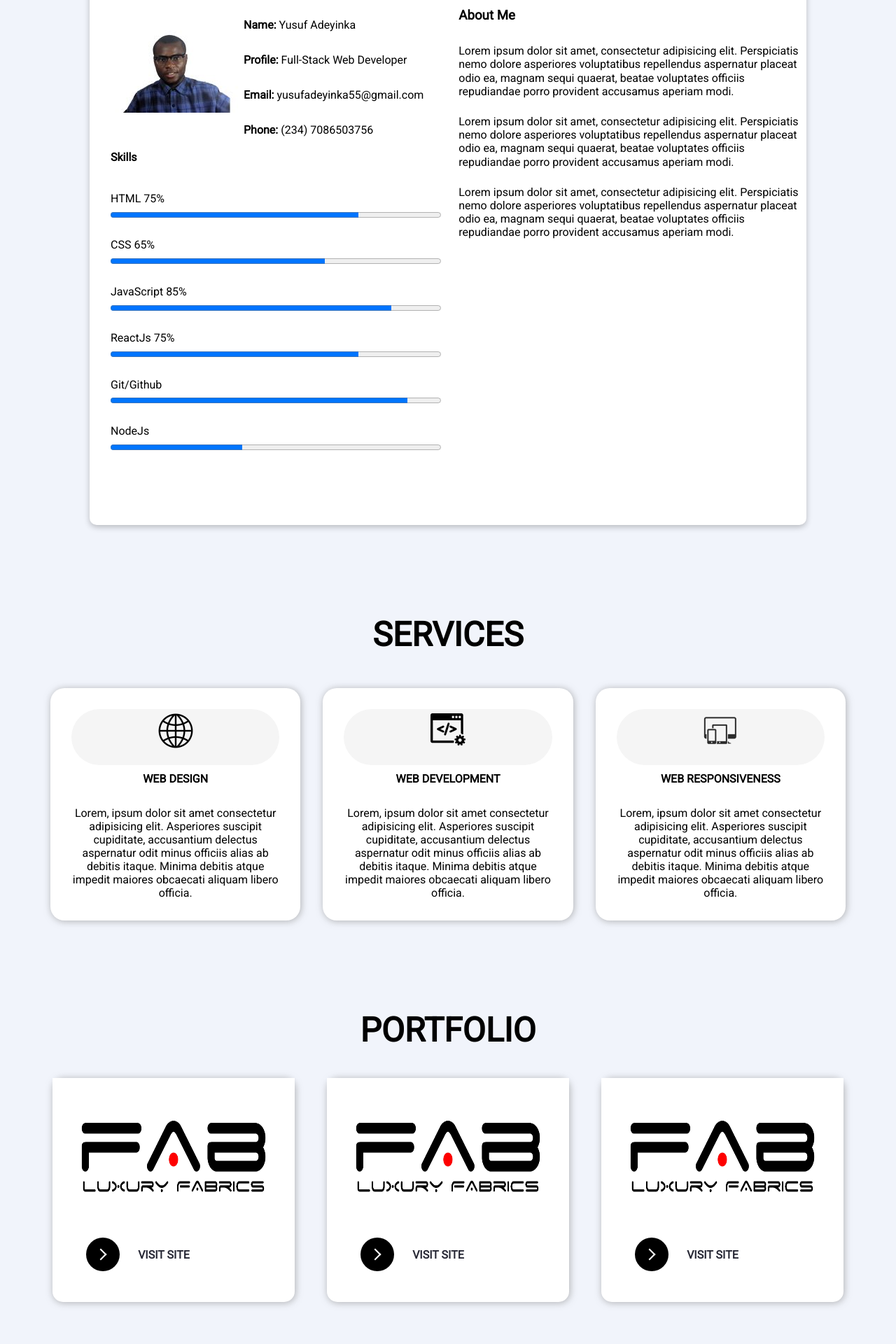
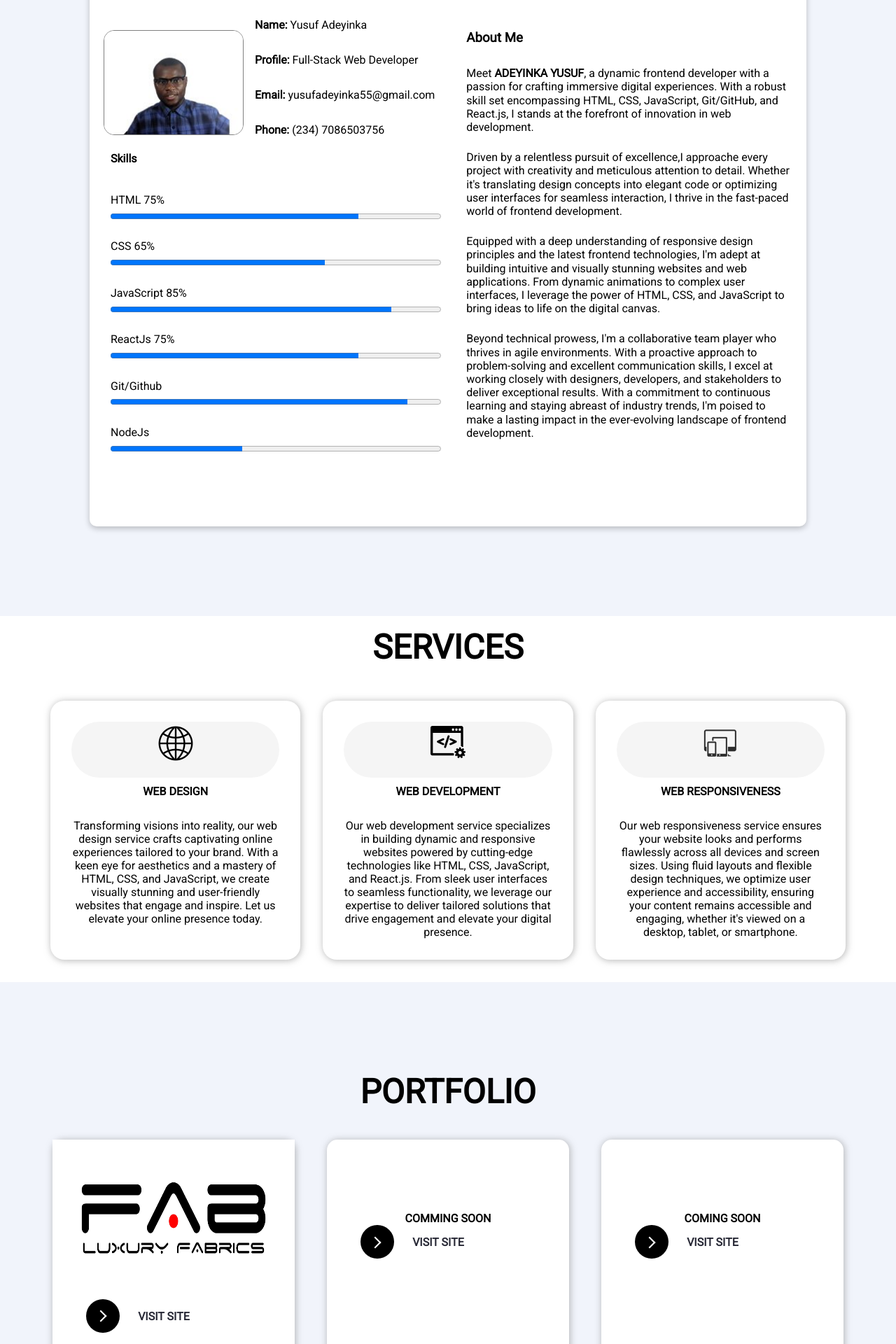
Before and after one commit to deyink/Port-folio, a React (Create React App) app: page / in a window 1280 px wide. Shown: the part 880-2800 px from the top of the page at 70% size. Built offline with nearby package versions, Linux system fonts and the light colour scheme.

Commit message:
fine tuning

```diff
--- a/src/components/About.jsx
+++ b/src/components/About.jsx
@@ -41,10 +41,17 @@ export default function About() {
         <h3>
           About Me
         </h3>
+        <p>
+          Meet <b>ADEYINKA YUSUF</b>, a dynamic frontend developer with a passion for crafting immersive digital experiences. With a robust skill set encompassing HTML, CSS, JavaScript, Git/GitHub, and React.js, I stands at the forefront of innovation in web development.
+        </p>
+        <p>
+        Driven by a relentless pursuit of excellence,I approache every project with creativity and meticulous attention to detail. Whether it's translating design concepts into elegant code or optimizing user interfaces for seamless interaction, I thrive in the fast-paced world of frontend development.
+        </p>
+        <p>Equipped with a deep understanding of responsive design principles and the latest frontend technologies, I'm adept at building intuitive and visually stunning websites and web applications. From dynamic animations to complex user interfaces, I leverage the power of HTML, CSS, and JavaScript to bring ideas to life on the digital canvas.
 
-        <p>Lorem ipsum dolor sit amet, consectetur adipisicing elit. Perspiciatis nemo dolore asperiores voluptatibus repellendus aspernatur placeat odio ea, magnam sequi quaerat, beatae voluptates officiis repudiandae porro provident accusamus aperiam modi.</p>
-        <p>Lorem ipsum dolor sit amet, consectetur adipisicing elit. Perspiciatis nemo dolore asperiores voluptatibus repellendus aspernatur placeat odio ea, magnam sequi quaerat, beatae voluptates officiis repudiandae porro provident accusamus aperiam modi.</p>
-        <p>Lorem ipsum dolor sit amet, consectetur adipisicing elit. Perspiciatis nemo dolore asperiores voluptatibus repellendus aspernatur placeat odio ea, magnam sequi quaerat, beatae voluptates officiis repudiandae porro provident accusamus aperiam modi.</p>
+        </p>
+        <p>Beyond technical prowess, I'm a collaborative team player who thrives in agile environments. With a proactive approach to problem-solving and excellent communication skills, I excel at working closely with designers, developers, and stakeholders to deliver exceptional results. With a commitment to continuous learning and staying abreast of industry trends, I'm poised to make a lasting impact in the ever-evolving landscape of frontend development.
+          </p>
 
 
       </div>
--- a/src/components/Contact.jsx
+++ b/src/components/Contact.jsx
@@ -33,7 +33,9 @@ const Contact = () => {
            </div>
            <div className="right-contact">
            <h4> Get In Touch</h4>
-           <p>Lorem ipsum dolor sit amet consectetur, adipisicing elit. Voluptatem ipsam possimus et, soluta mollitia tempora odio magnam atque voluptates, repudiandae facilis dolores totam sint eligendi blanditiis earum maxime sit dicta.</p>
+           <p>Ready to elevate your online presence? Contact us today to discuss how we can bring your vision to life with our expertise in web development.
+
+           </p>
            <div className="contact-address">
             <address><img src={location} alt="" width={"18rem"} height={"23rem"} />IBADAN, OYO-STATE, NIGERIA</address>
             <p><img src={phone} alt="" width={"18rem"} height={"23rem"} />+234 70 86503756</p>
--- a/src/components/Projects.jsx
+++ b/src/components/Projects.jsx
@@ -13,8 +13,24 @@ const Projects = ()=>{
         <div className="portfolio-container">
             <h3>PORTFOLIO</h3>
 
+            <div className="port-box" >
+
+          <img src={port1} alt="" width={"100%"}
+          height={"70%"} />
+          {/* <h5>WEB DESIGN for______ </h5>
+          <h5>DATE:</h5>
+          <h5>STATUS: </h5> */}
+           <button className="visit">
+          <span className="circle" aria-hidden="true">
+          <span className="icon arrow"></span>
+          </span>
+          <a href="https://deyink.github.io/fab-fabrics/" target="blank" ><span className="button-text">Visit Site</span></a>
+          </button>
+          </div>
+
             <div className="port-box">
-                <img src={port1} alt="" width={"100%"} height={"70%"} />
+                <p style={{textAlign:'center', marginTop:'30%', fontWeight:'600' }}  >COMMING SOON</p>
+                {/* <img src={port1} alt="" width={"100%"} height={"70%"} />  */}
                 <button className="visit">
                 <span className="circle" aria-hidden="true">
                 <span className="icon arrow"></span>
@@ -25,24 +41,11 @@ const Projects = ()=>{
             </div>
 
 
-            <div className="port-box">
 
-                <img src={port1} alt="" width={"100%"}
-                height={"70%"} />
-                {/* <h5>WEB DESIGN for______ </h5>
-                <h5>DATE:</h5>
-                <h5>STATUS: </h5> */}
-                 <button className="visit">
-                <span className="circle" aria-hidden="true">
-                <span className="icon arrow"></span>
-                </span>
-                <span className="button-text">Visit Site</span>
-                </button>
-
-            </div>
 
             <div className="port-box">
-                <img src={port1} alt="" width={"100%"}  height={"70%"} />
+                <p style={{textAlign:'center', marginTop:'30%', fontWeight:'600' }} >COMING SOON</p>
+                {/* <img src={port1} alt="" width={"100%"}  height={"70%"} /> */}
                 {/* <h5> FULL-STACK DEV____ </h5>
                 <h5>DATE:</h5>
                 <h5>STATUS: </h5> */}
--- a/src/components/Services.jsx
+++ b/src/components/Services.jsx
@@ -16,7 +16,10 @@ const Services = () => {
                 </div>
                 <h4>WEB DESIGN</h4>
 
-                <p>Lorem, ipsum dolor sit amet consectetur adipisicing elit. Asperiores suscipit cupiditate, accusantium delectus aspernatur odit minus officiis alias ab debitis itaque. Minima debitis atque impedit maiores obcaecati aliquam libero officia.</p>
+                <p>
+                    Transforming visions into reality, our web design service crafts captivating online experiences tailored to your brand. With a keen eye for aesthetics and a mastery of HTML, CSS, and JavaScript, we create visually stunning and user-friendly websites that engage and inspire. Let us elevate your online presence today.
+
+                </p>
 
             </div>
             <div className="box">
@@ -27,7 +30,9 @@ const Services = () => {
                 <h4>WEB DEVELOPMENT</h4>
 
 
-                <p>Lorem, ipsum dolor sit amet consectetur adipisicing elit. Asperiores suscipit cupiditate, accusantium delectus aspernatur odit minus officiis alias ab debitis itaque. Minima debitis atque impedit maiores obcaecati aliquam libero officia.</p>
+                <p>Our web development service specializes in building dynamic and responsive websites powered by cutting-edge technologies like HTML, CSS, JavaScript, and React.js. From sleek user interfaces to seamless functionality, we leverage our expertise to deliver tailored solutions that drive engagement and elevate your digital presence.
+
+                </p>
 
             </div>
             <div className="box">
@@ -36,7 +41,9 @@ const Services = () => {
                 </div>
                 <h4>WEB RESPONSIVENESS</h4>
 
-                <p>Lorem, ipsum dolor sit amet consectetur adipisicing elit. Asperiores suscipit cupiditate, accusantium delectus aspernatur odit minus officiis alias ab debitis itaque. Minima debitis atque impedit maiores obcaecati aliquam libero officia.</p>
+                <p>Our web responsiveness service ensures your website looks and performs flawlessly across all devices and screen sizes. Using fluid layouts and flexible design techniques, we optimize user experience and accessibility, ensuring your content remains accessible and engaging, whether it's viewed on a desktop, tablet, or smartphone.
+
+                </p>
 
             </div>
         </div>
--- a/src/components/css/About.css
+++ b/src/components/css/About.css
@@ -31,7 +31,7 @@
 
 
 }
-@media(max-width:600px){
+@media(max-width:900px){
     .container-left{
       width: 98%;
     }
@@ -46,7 +46,12 @@
     box-shadow: powderblue;
 
 }
-
+.info-container img{
+    border: gray solid 1px;
+    margin-top: 2rem;
+    margin-right: 1rem;
+    border-radius: 15px;
+}
 
 
 .info{
@@ -83,14 +88,16 @@ span{
     float: right;
     margin-top: 5%;
     margin-bottom: 5%;
-    padding-left: 5px;
+    padding-left: 1rem;
+    padding-right: 1rem;
+    padding-top: 2rem;
     /* background-color: red; */
 
 
 
 
 }
-@media (max-width:600px){
+@media (max-width:900px){
     .container-right{
         width: 98%;
     }
--- a/src/components/css/Home.css
+++ b/src/components/css/Home.css
@@ -5,20 +5,19 @@
 
 .hero-name{
     color: white;
-    text-align: center;
+    text-align: left;
     justify-content: center;
     align-items: center;
-    font-size: 3rem;
+    font-size:2.5rem;
     font-weight: 700;
     padding-top: 15rem;
     gap: 40px;
+    margin-left: 1rem;
 
 }
-@media (max-width:900px){
+@media (max-width:990px){
     .hero-name{
         font-size: 1.5rem;
-        text-align: center;
-        align-items: center;
         padding-top: 15rem;
     }
 }
--- a/src/components/css/Navbar.css
+++ b/src/components/css/Navbar.css
@@ -26,7 +26,7 @@ nav ul li::after{
 nav ul li:hover::after{
     width: 60%;
 }
-@media(max-width:900px){
+@media(max-width:990px){
     nav ul li:hover::after{
     width: 20%;
     }
@@ -58,11 +58,11 @@ nav ul{
     padding: 20px;
     margin-right: 10%;
 }
-nav ul li{
+ul li{
     list-style: none;
     cursor: pointer;
-    font-size: 1.1rem;
-    font-weight: 500;
+    font-size: 0.9rem;
+
 
 }
  a{
@@ -93,7 +93,7 @@ margin: 15px;
     flex-direction: column;
     gap: 50px;
 }
-@media (min-width: 900px){
+@media (min-width: 990px){
     .sidebar{
         display: none;
     }
@@ -101,7 +101,7 @@ margin: 15px;
         display: none;
     }
 }
-@media (max-width: 900px){
+@media (max-width: 990px){
     .desktop{
         display: none;
     }
@@ -120,7 +120,7 @@ margin: 15px;
 }
 
 
-@media (max-width: 500px){
+@media (max-width: 990px){
     .sidebar{
         width: 100%;
     }
--- a/src/components/css/Services.css
+++ b/src/components/css/Services.css
@@ -1,12 +1,18 @@
+.services{
+    width: 100%;
+    background-color: white;
+}
 .services-container{
     width: 90%;
     margin: 5%;
     margin-top: 10%;
+    padding-top: 1rem;
     height: auto;
     gap: 1rem;
     display: flex;
     flex-wrap: wrap;
     margin-bottom: 10%;
+
 }
 .services-container h3{
     display: block;
@@ -22,6 +28,7 @@
     width: 31%;
     margin: auto;
     margin-top: 2rem;
+    margin-bottom: 2rem;
     background-color: white;
     border-radius: 20px;
     padding: 30px;
```
